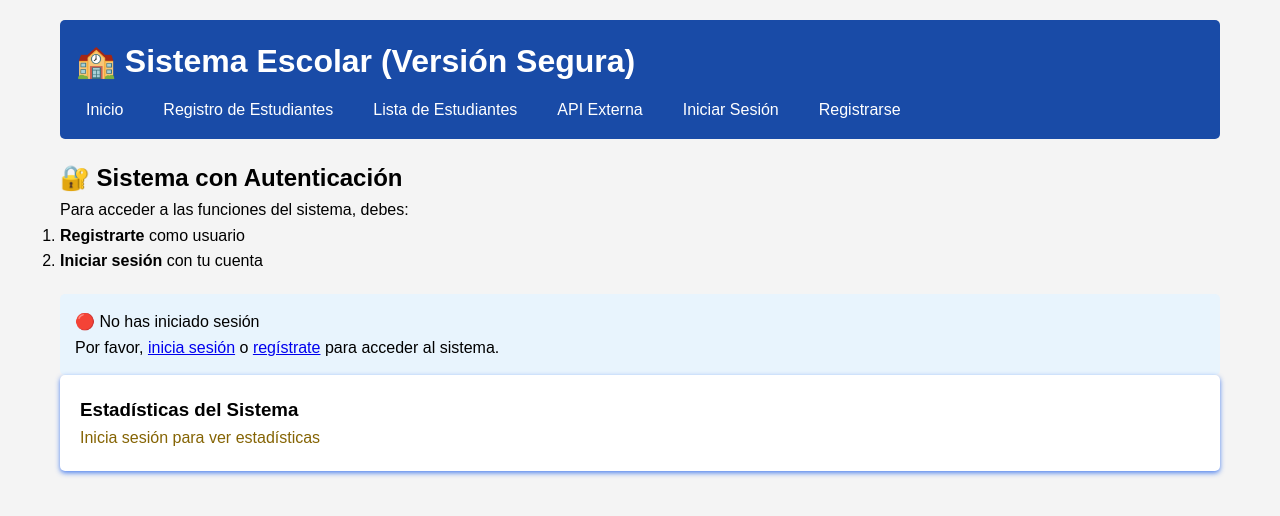
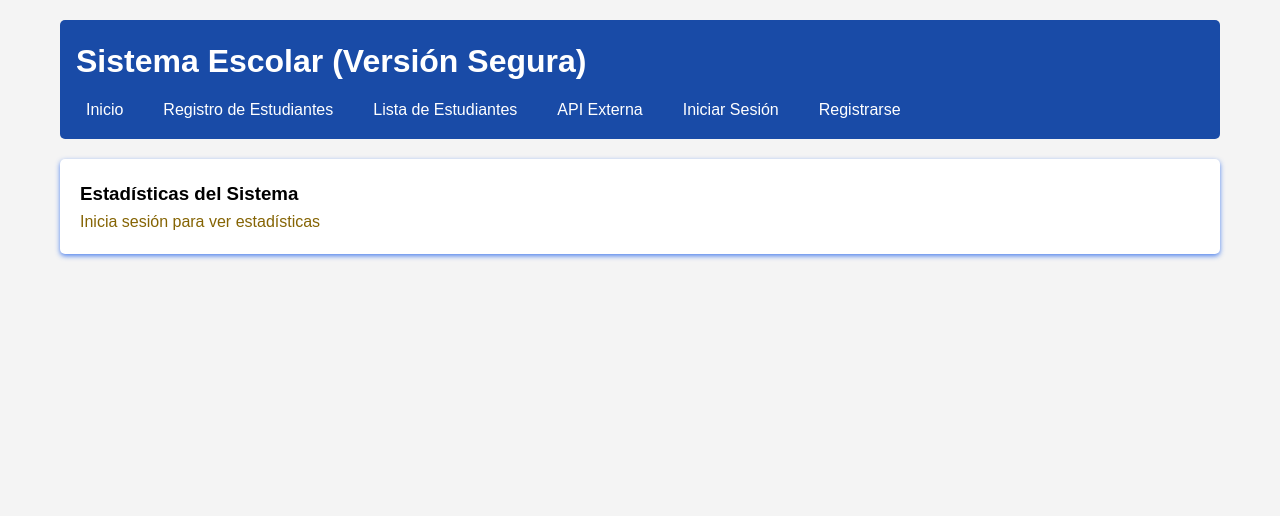
Before and after one commit to 22680083-lgtm/sistema_escolar_inseguro, a website: page index.html in a window 1280 px wide. Drawn offline with Linux system fonts and the light colour scheme; no server answers.

Commit message:
Actualización completa del sistema

```diff
--- a/index.html
+++ b/index.html
@@ -9,7 +9,7 @@
 <body>
     <div class="container">
         <header>
-            <h1>🏫 Sistema Escolar (Versión Segura)</h1>
+            <h1>Sistema Escolar (Versión Segura)</h1>
             <nav>
                 <ul>
                     <li><a href="index.html">Inicio</a></li>
@@ -24,18 +24,6 @@
         </header>
 
         <main>
-            <section class="info-panel">
-                <h2>🔐 Sistema con Autenticación</h2>
-                <p>Para acceder a las funciones del sistema, debes:</p>
-                <ol>
-                    <li><strong>Registrarte</strong> como usuario</li>
-                    <li><strong>Iniciar sesión</strong> con tu cuenta</li>
-                </ol>
-                <div id="userInfo" style="margin-top: 20px; padding: 15px; background-color: #e8f4fd; border-radius: 5px;">
-                    <p>🔴 No has iniciado sesión</p>
-                </div>
-            </section>
-
             <section class="stats">
                 <h3>Estadísticas del Sistema</h3>
                 <div id="estadisticas">Cargando...</div>
@@ -56,7 +44,7 @@
                 .then(usuario => {
                     // Usuario autenticado
                     document.getElementById('userInfo').innerHTML = `
-                        <p>✅ Has iniciado sesión como: <strong>${usuario.username}</strong></p>
+                        <p>Has iniciado sesión como: <strong>${usuario.username}</strong></p>
                         <p>Email: ${usuario.email}</p>
                     `;
 
@@ -82,7 +70,7 @@
                 .catch(error => {
                     // Usuario NO autenticado
                     document.getElementById('userInfo').innerHTML = `
-                        <p>🔴 No has iniciado sesión</p>
+                        <p>No has iniciado sesión</p>
                         <p>Por favor, <a href="pages/login.html">inicia sesión</a> o <a href="pages/register.html">regístrate</a> para acceder al sistema.</p>
                     `;
 
@@ -123,7 +111,7 @@
                 .then(response => {
                     if (response.status === 401) {
                         document.getElementById('estadisticas').innerHTML =
-                            '<p style="color: #856404;">🔒 Inicia sesión para ver estadísticas</p>';
+                            '<p style="color: #856404;"> Inicia sesión para ver estadísticas</p>';
                         return null;
                     }
                     return response.json();
```
